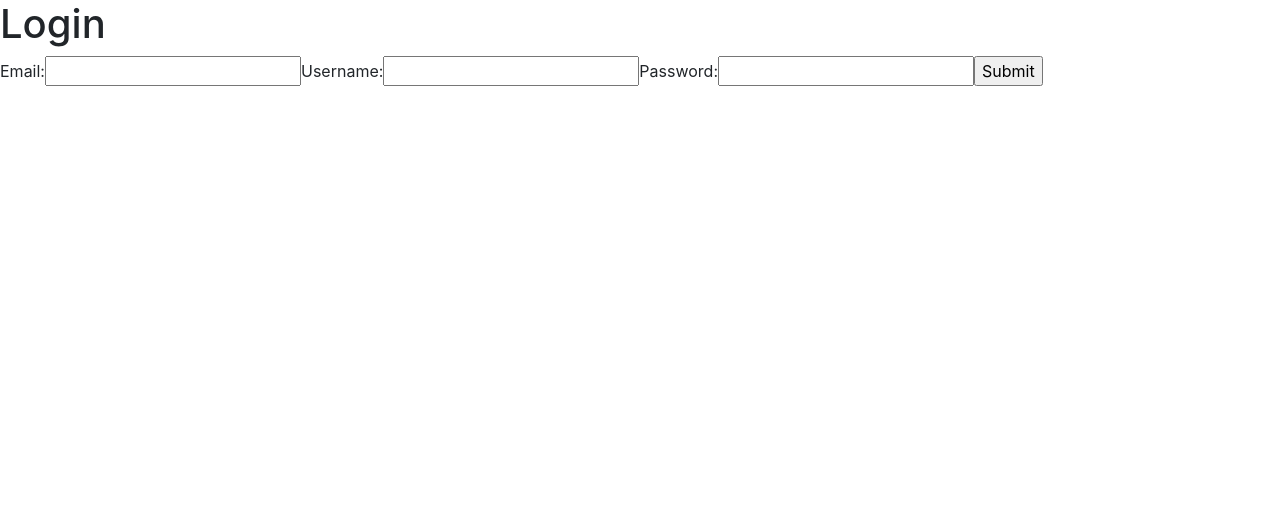
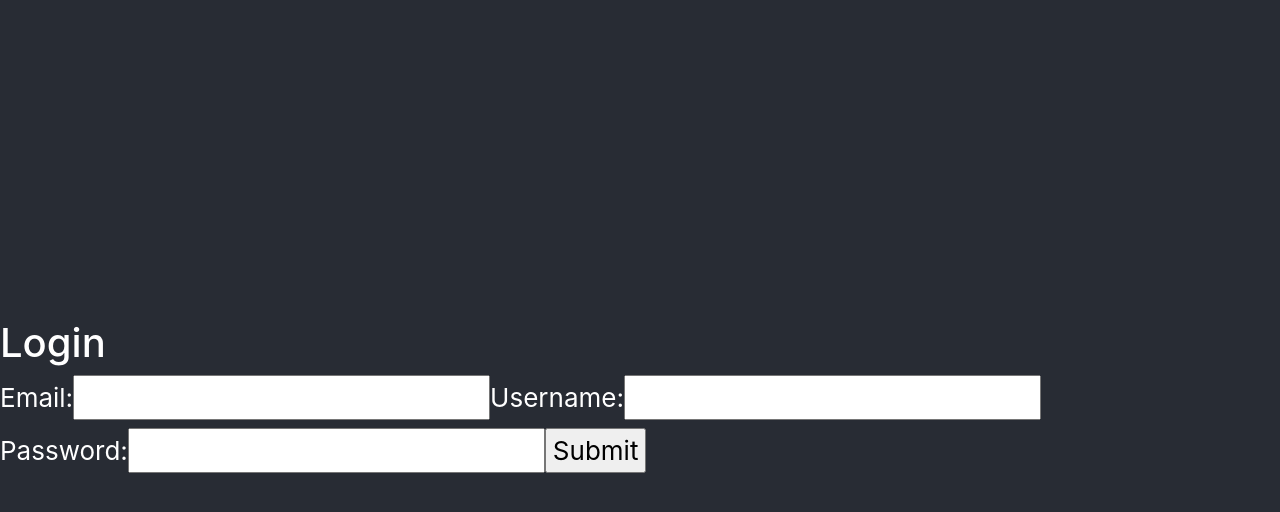
Before and after one commit to Rony7v7/IcesiPalace, a React (Create React App) app in the folder icesipalace-frontend/: page / in a window 1280 px wide. Shown: the top 512 px of the page. Built offline with nearby package versions, Linux system fonts and the light colour scheme.

Commit message:
fix cumpilation errors

```diff
--- a/icesipalace-frontend/src/App.js
+++ /dev/null
@@ -1,12 +0,0 @@
-import './styles/App.css';
-import Login from './components/login';
-
-function App() {
-  return (
-    <div className="App">
-      <Login />
-    </div>
-  );
-}
-
-export default App;
--- a/icesipalace-frontend/src/index.js
+++ b/icesipalace-frontend/src/index.js
@@ -1,7 +1,7 @@
 import React from 'react';
 import ReactDOM from 'react-dom/client';
 import './styles/index.css';
-import App from './App';
+import App from './routes/App'
 import reportWebVitals from './reportWebVitals';
 
 const root = ReactDOM.createRoot(document.getElementById('root'));
--- /dev/null
+++ b/icesipalace-frontend/src/routes/App.js
@@ -0,0 +1,33 @@
+import '../styles/App.css';
+import React, { useState } from 'react';
+import Login from '../components/login';
+
+function App() {
+
+  // Estado principal de la aplicación
+  const [isLoggedIn, setLoggedIn] = useState(false);
+
+  // Función para manejar el inicio de sesión
+  const handleLogin = () => {
+    setLoggedIn(true);
+  };
+
+  // Función para manejar el cierre de sesión
+  const handleLogout = () => {
+    setLoggedIn(false);
+  };
+
+  return (
+    <div className="App">
+      <header className="App-header">
+        {isLoggedIn ? (
+          <button onClick={handleLogout}>Cerrar sesión</button>
+        ) : (
+          <Login handleLogin={handleLogin} />
+        )}
+      </header>
+    </div>
+  );
+}
+
+export default App;
```
